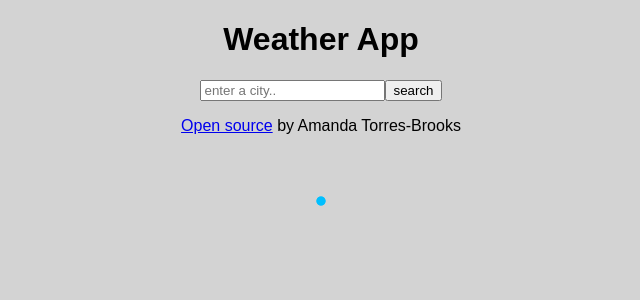
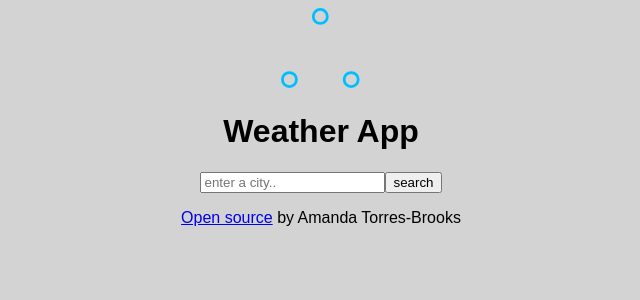
Before and after one commit to amandatorresapu/weather-app-react, a React (Create React App) app: page / in a window 1280 px wide. Shown: the top 300 px of the page, without its empty margins (319-959 px from the left). Built offline with nearby package versions, Linux system fonts and the light colour scheme.

Commit message:
changed loader spinner

```diff
--- a/src/App.js
+++ b/src/App.js
@@ -5,6 +5,8 @@ import "./App.css";
 function App() {
   return (
     <div className="SearchEngine">
+      <Loader type="BallTriangle" color="#00BFFF" height={80} width={80} />
+
       <h1>Weather App</h1>
       <SearchEngine />
       <p>
@@ -13,13 +15,6 @@ function App() {
         </a>{" "}
         by Amanda Torres-Brooks
       </p>
-      <Loader
-        type="Puff"
-        color="#00BFFF"
-        height={100}
-        width={100}
-        timeout={10000} //3 secs
-      />
     </div>
   );
 }
```
